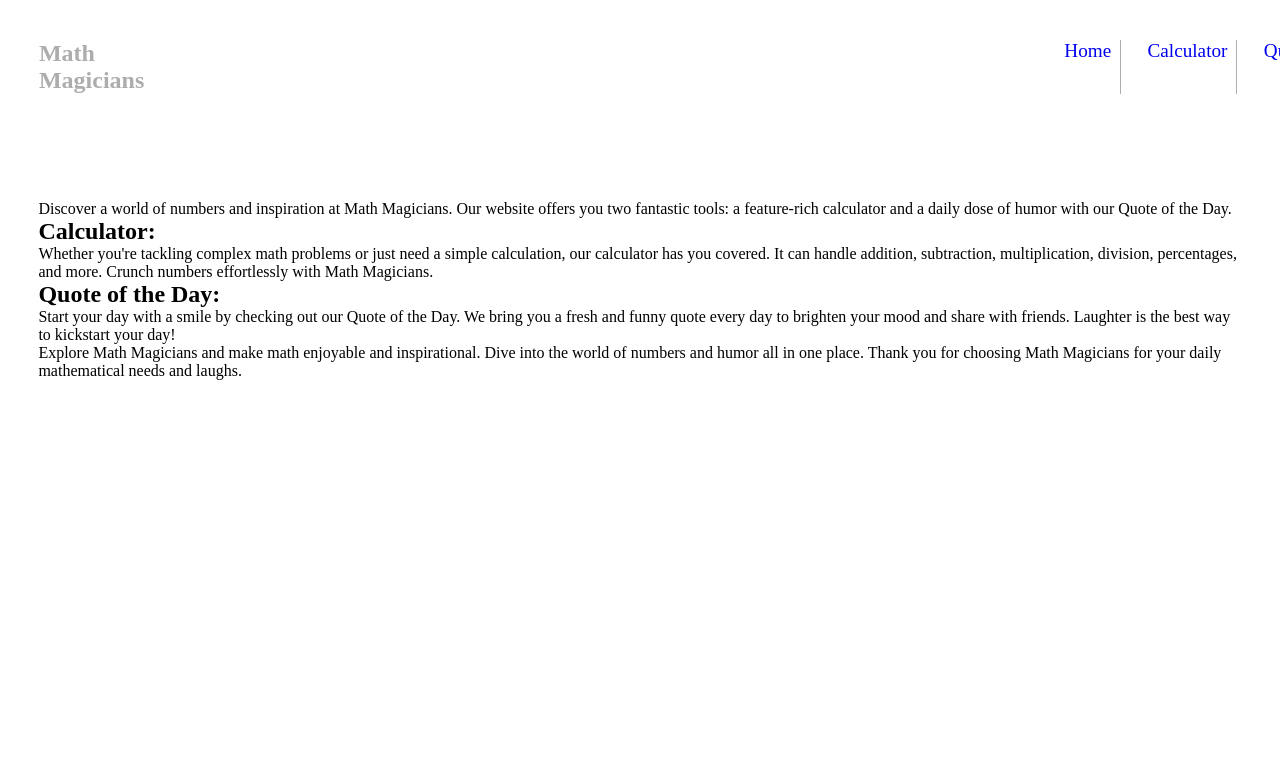
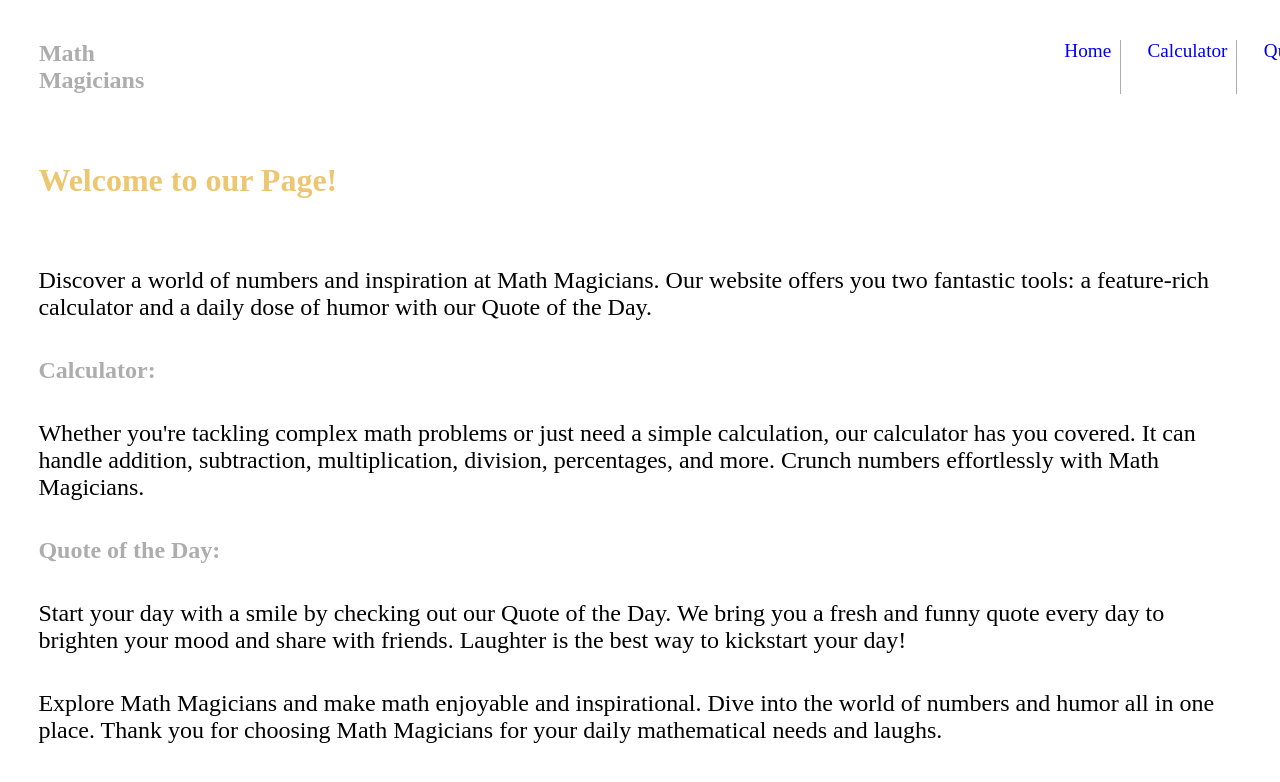
Before and after one commit to HossainAraf/math-magician, a React (Create React App) app: page / in a window 1280 px wide. Shown: the top 782 px of the page. Built offline with nearby package versions, Linux system fonts and the light colour scheme.

Commit message:
Update Home page style

```diff
--- a/src/components/Home/Home.jsx
+++ b/src/components/Home/Home.jsx
@@ -1,30 +1,31 @@
 import React from 'react';
+import './Home.module.css';
 
 const Home = () => (
   <main>
-    <h3 style={{
+    <h2 style={{
       padding: '20px 0',
       lineHeight: '1.9em',
-      color: '#fff',
+      color: '#ecc670',
       textAlign: 'center',
-      fontSize: '16px',
+      fontSize: '2rem',
     }}
     >
       Welcome to our Page!
-    </h3>
+    </h2>
     <p>
       Discover a world of numbers and inspiration at Math Magicians.
       Our website offers you two fantastic tools: a feature-rich calculator
       and a daily dose of humor with our Quote of the Day.
     </p>
-    <h2>Calculator:</h2>
+    <h3>Calculator:</h3>
     <p>
       Whether you&apos;re tackling complex math problems or just need a simple calculation,
       our calculator has you covered. It can handle addition, subtraction,
       multiplication, division, percentages, and more. Crunch numbers effortlessly
       with Math Magicians.
     </p>
-    <h2>Quote of the Day:</h2>
+    <h3>Quote of the Day:</h3>
     <p>
       Start your day with a smile by checking out our Quote of the Day.
       We bring you a fresh and funny quote every day to brighten your mood and
--- a/src/components/Home/Home.module.css
+++ b/src/components/Home/Home.module.css
@@ -2,6 +2,18 @@ main {
   display: flex;
   flex-direction: column;
   align-self: center;
-  align-items: center;
-  justify-content: center;
+  align-items: flex-start;
+  justify-content: space-around;
 }
+
+h3 {
+  font-family: cursive;
+  font-size: 1.5rem;
+  color: rgb(174, 173, 173);
+  margin-top: 3%;
+}
+
+p {
+  font-size: 1.5rem;
+  margin-top: 3%;
+}
```
